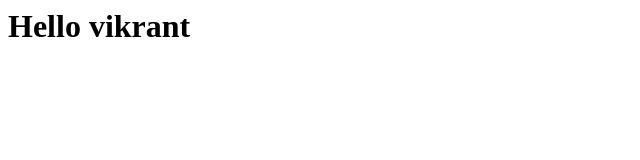
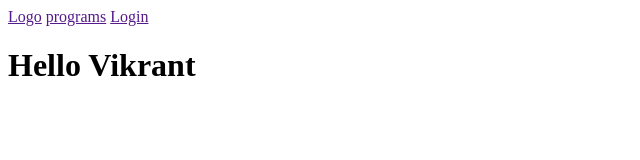
Before and after one commit to 27BHUSHAN/vikrant, a plain HTML site: page index.html in a window 1280 px wide. Shown: the whole page, without its empty margins (0-640 px from the left). Drawn offline with Linux system fonts and the light colour scheme.

Commit message:
navbar added

```diff
--- a/index.html
+++ b/index.html
@@ -3,6 +3,11 @@
 
   </head>
   <body>
-    <h1>Hello vikrant</h1>
+    <nav>
+      <a href="">Logo</a>
+      <a href="">programs</a>
+      <a href="">Login</a>
+    </nav>
+    <h1>Hello Vikrant</h1>
   </body>
 </html>
```
